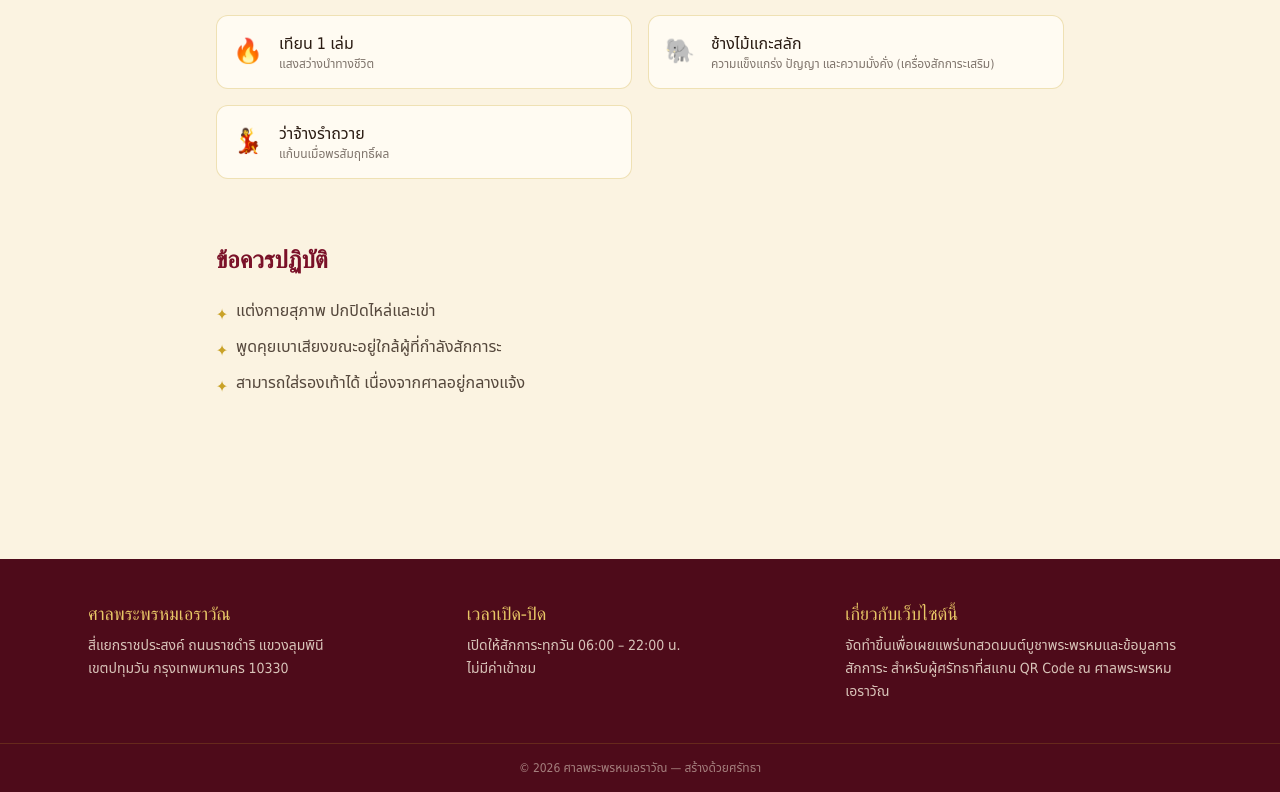
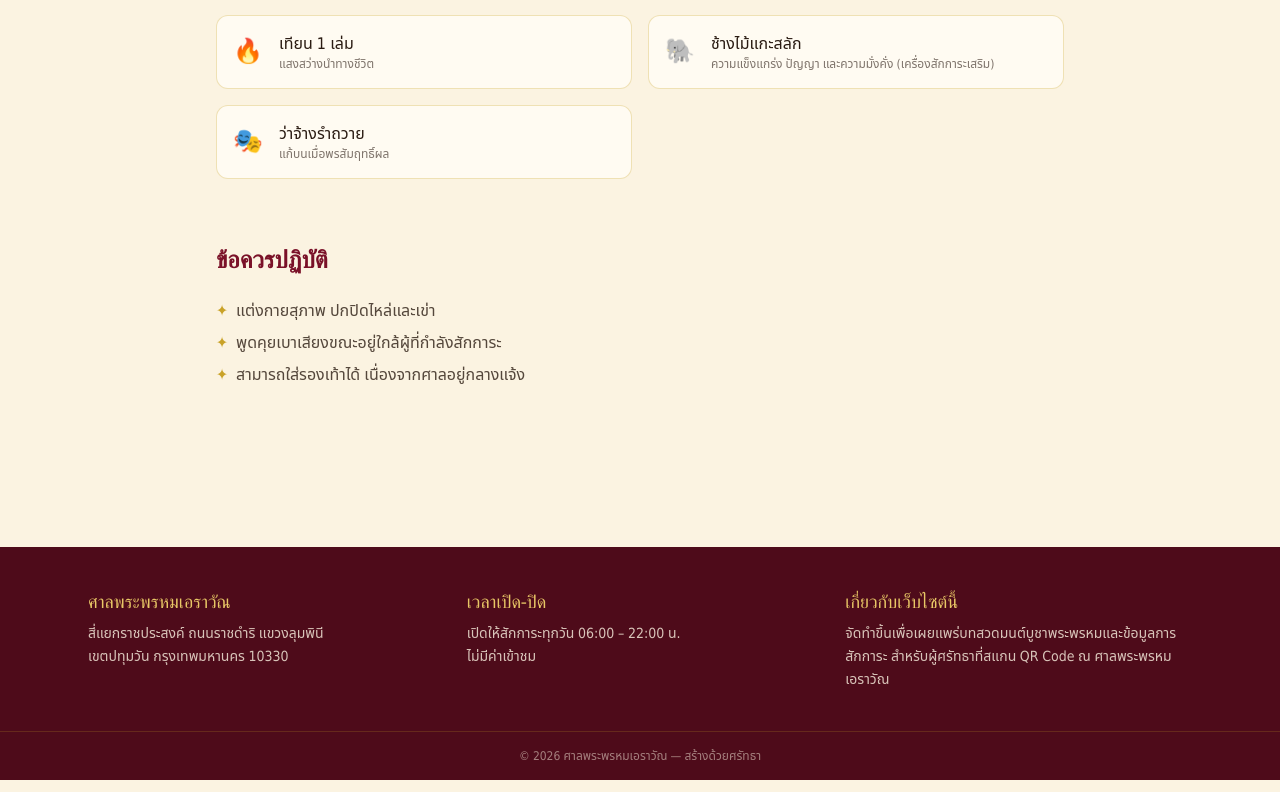
Before and after one commit to Erawan-Shrine/erawan-shrine-website, a Next.js app: page /worship in a window 1280 px wide. Shown: the part 903-1695 px from the top of the page. Built offline with nearby package versions, Linux system fonts and the light colour scheme.

Commit message:
Replace dance emoji with theatre masks, fix etiquette bullet alignment

```diff
--- a/components/pages/WorshipContent.tsx
+++ b/components/pages/WorshipContent.tsx
@@ -31,7 +31,7 @@ const text = {
       { icon: "🕯️", name: "ธูป 3 ดอก", meaning: "การบูชาด้วยความศรัทธา" },
       { icon: "🔥", name: "เทียน 1 เล่ม", meaning: "แสงสว่างนำทางชีวิต" },
       { icon: "🐘", name: "ช้างไม้แกะสลัก", meaning: "ความแข็งแกร่ง ปัญญา และความมั่งคั่ง (เครื่องสักการะเสริม)" },
-      { icon: "💃", name: "ว่าจ้างรำถวาย", meaning: "แก้บนเมื่อพรสัมฤทธิ์ผล" },
+      { icon: "🎭", name: "ว่าจ้างรำถวาย", meaning: "แก้บนเมื่อพรสัมฤทธิ์ผล" },
     ],
     etiquetteTitle: "ข้อควรปฏิบัติ",
     etiquette: [
@@ -68,7 +68,7 @@ const text = {
       { icon: "🕯️", name: "3 incense sticks", meaning: "Devotion and faith" },
       { icon: "🔥", name: "1 candle", meaning: "Light guiding one's path" },
       { icon: "🐘", name: "Carved wooden elephant", meaning: "Strength, wisdom and prosperity (optional offering)" },
-      { icon: "💃", name: "Hiring a dance troupe", meaning: "To fulfil a vow once a prayer is answered" },
+      { icon: "🎭", name: "Hiring a dance troupe", meaning: "To fulfil a vow once a prayer is answered" },
     ],
     etiquetteTitle: "Etiquette",
     etiquette: [
@@ -143,8 +143,8 @@ export default function WorshipContent() {
         </h2>
         <ul className="space-y-2">
           {t.etiquette.map((e) => (
-            <li key={e} className="flex items-start gap-2 text-shrine-ink/80">
-              <span className="text-shrine-gold mt-1">✦</span>
+            <li key={e} className="flex items-center gap-2 text-shrine-ink/80">
+              <span className="text-shrine-gold leading-none">✦</span>
               <span>{e}</span>
             </li>
           ))}
```
